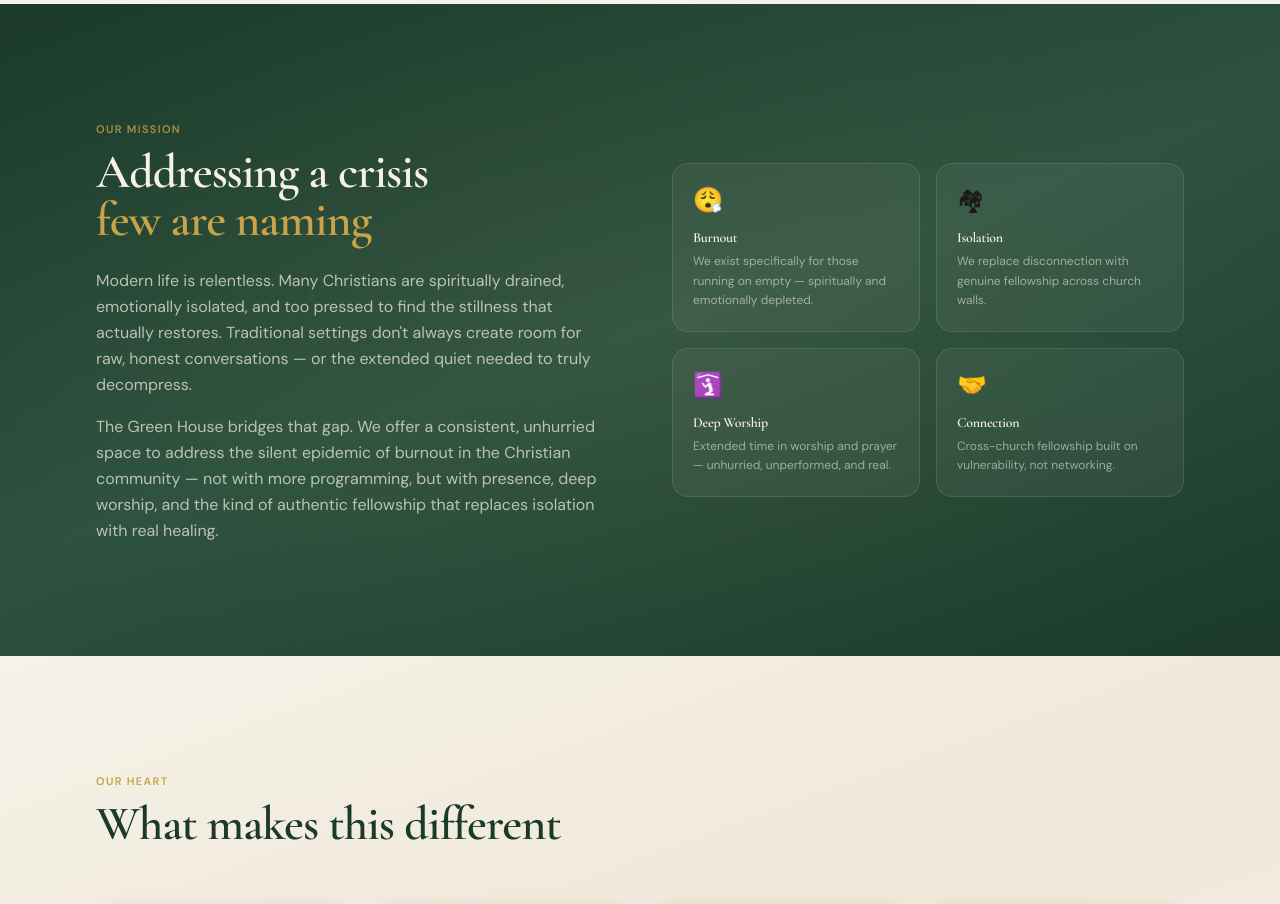
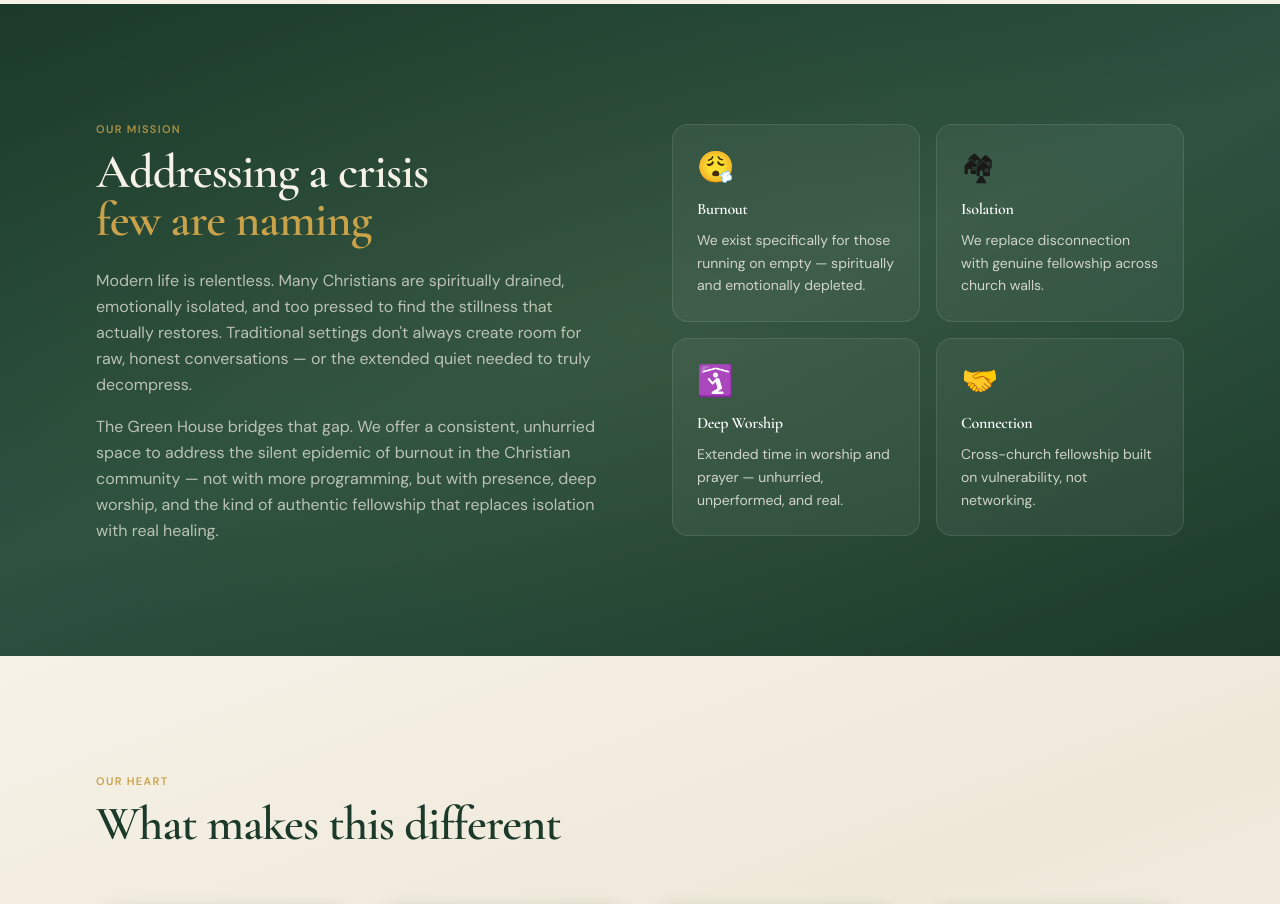
Before and after one commit to brightexsolutions/thegreenhouse, a Next.js app: page /about in a window 1280 px wide. Shown: the part 1260-2164 px from the top of the page. Built offline with nearby package versions, Linux system fonts and the light colour scheme; no server answers.

Commit message:
fix: increase mission card text size and contrast
Label: text-sm → text-base, text-cream → text-white
Body: text-xs text-cream/55 → text-sm text-cream/80
Icon: text-2xl → text-3xl
Padding: p-5 → p-6

Co-Authored-By: Claude Sonnet 4.6 <noreply@anthropic.com>

```diff
--- a/app/(public)/about/page.tsx
+++ b/app/(public)/about/page.tsx
@@ -173,10 +173,10 @@ export default function AboutPage() {
                   { icon: "🛐",  label: "Deep Worship", body: "Extended time in worship and prayer — unhurried, unperformed, and real." },
                   { icon: "🤝",  label: "Connection",  body: "Cross-church fellowship built on vulnerability, not networking." },
                 ].map((item) => (
-                  <div key={item.label} className="rounded-2xl bg-white/5 border border-white/10 p-5">
-                    <span className="text-2xl">{item.icon}</span>
-                    <h3 className="font-semibold text-cream text-sm mt-3 mb-1">{item.label}</h3>
-                    <p className="text-cream/55 text-xs leading-relaxed">{item.body}</p>
+                  <div key={item.label} className="rounded-2xl bg-white/5 border border-white/10 p-6">
+                    <span className="text-3xl">{item.icon}</span>
+                    <h3 className="font-semibold text-white text-base mt-3 mb-2">{item.label}</h3>
+                    <p className="text-cream/80 text-sm leading-relaxed">{item.body}</p>
                   </div>
                 ))}
               </div>
```
